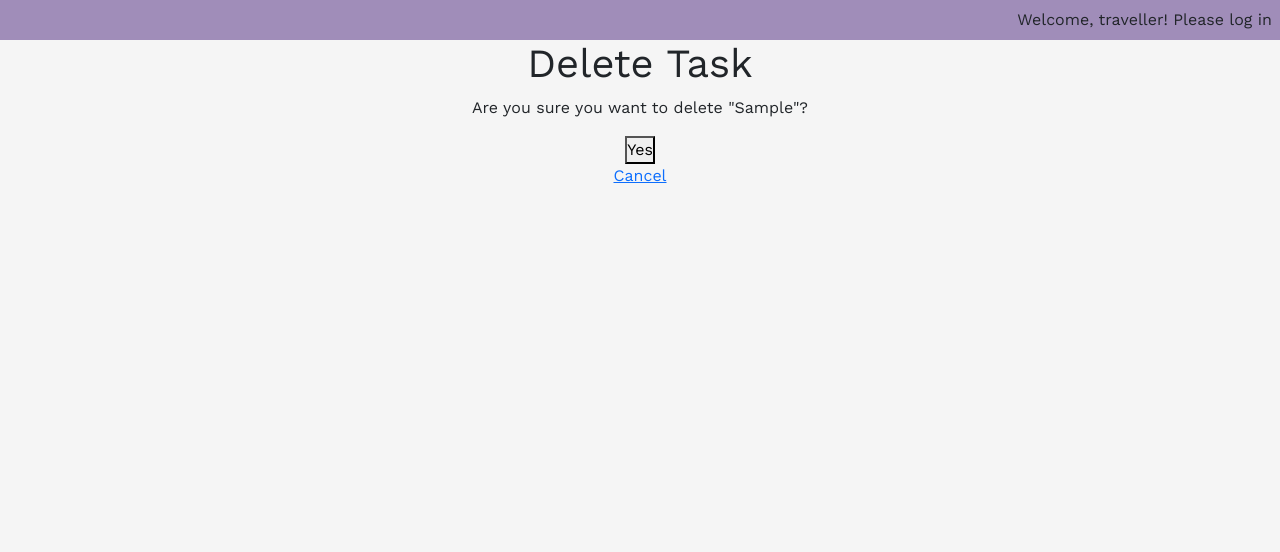
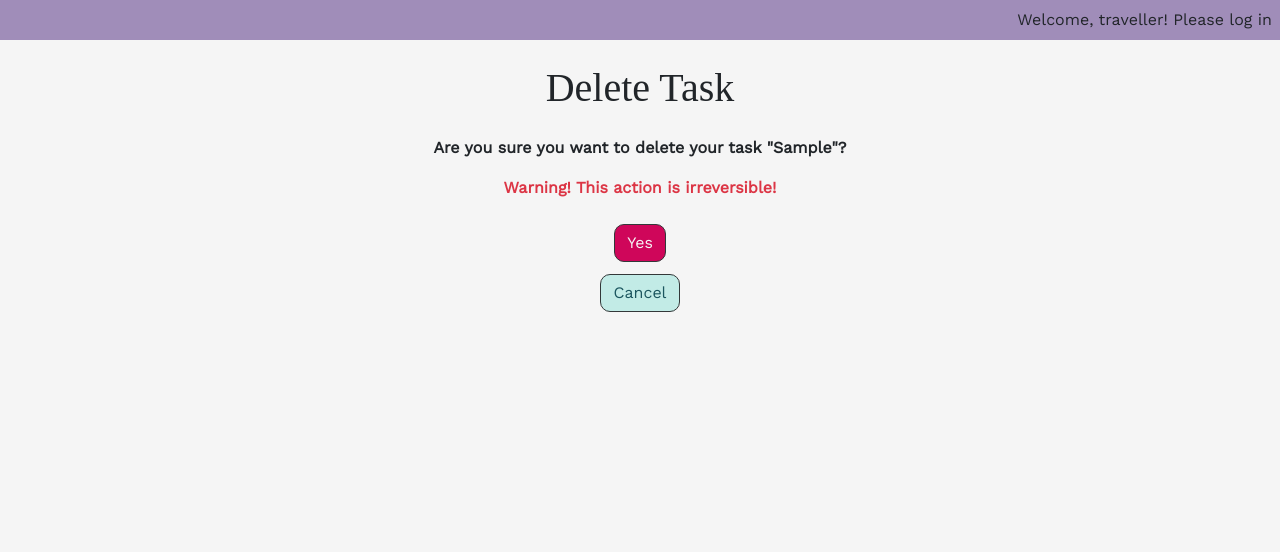
Before and after one commit to petra66orii/timeless-travel, a Django app: page /checklists/tasks/1/delete/ in a window 1280 px wide. Shown: the part 56-608 px from the top of the page. Run offline with Django 4.2, Linux system fonts and the light colour scheme; tables that the repository leaves empty hold one stand-in row (values such as "Sample post"); some web fonts are replaced.

Commit message:
Structure and style the delete task page

```diff
--- a/checklists/templates/checklists/task_confirm_delete.html
+++ b/checklists/templates/checklists/task_confirm_delete.html
@@ -1,11 +1,12 @@
 {% extends 'base.html' %}
 
 {% block content %}
-<h1>Delete Task</h1>
-<p>Are you sure you want to delete "{{ object.task }}"?</p>
+<h1 class="page-title my-3 p-2">Delete Task</h1>
+<p class="fw-bold">Are you sure you want to delete your task "{{ object.task }}"?</p>
+<p class="text-danger fw-bold">Warning! This action is irreversible!</p>
 <form method="post">
     {% csrf_token %}
-    <button type="submit">Yes</button>
+    <button class="btn btn-red my-2" type="submit">Yes</button>
 </form>
-<a href="{% url 'checklist' checklist.id %}">Cancel</a>
+<button class="btn mt-1"><a href="{% url 'checklist' checklist.id %}">Cancel</a></button>
 {% endblock %}
```
